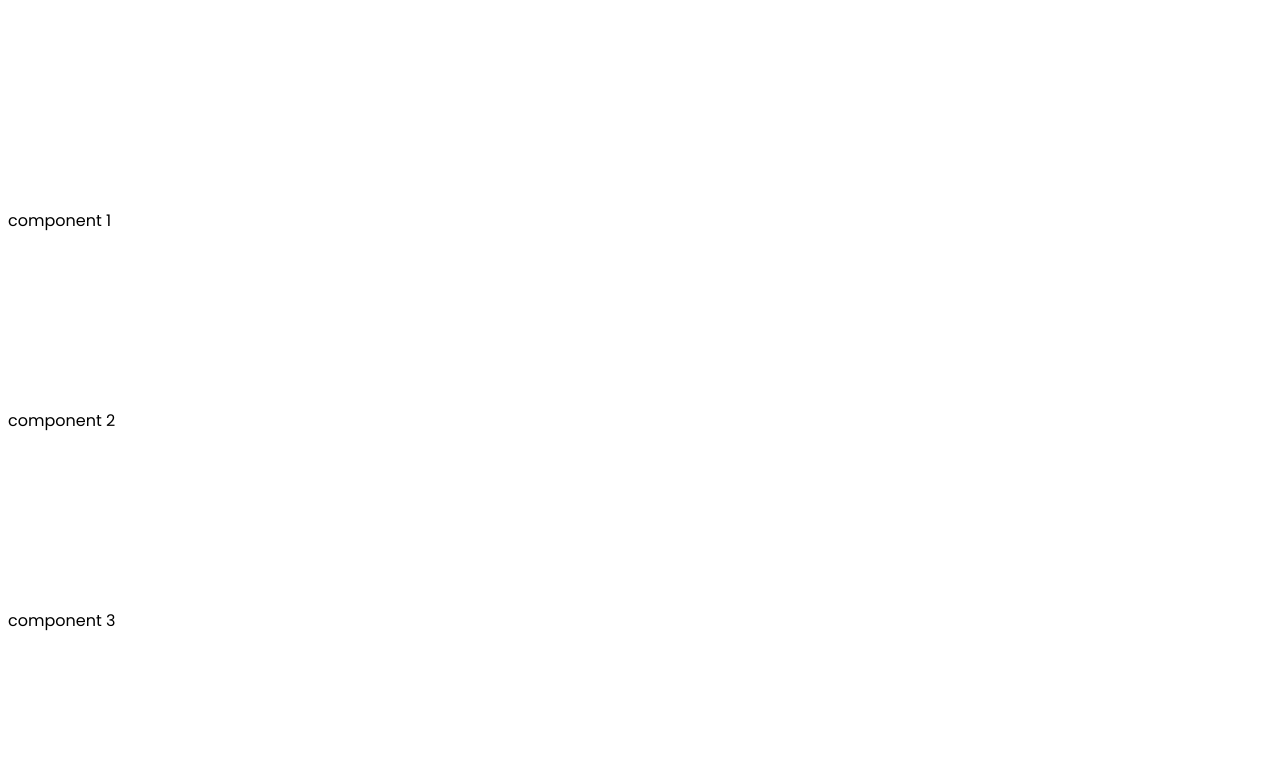
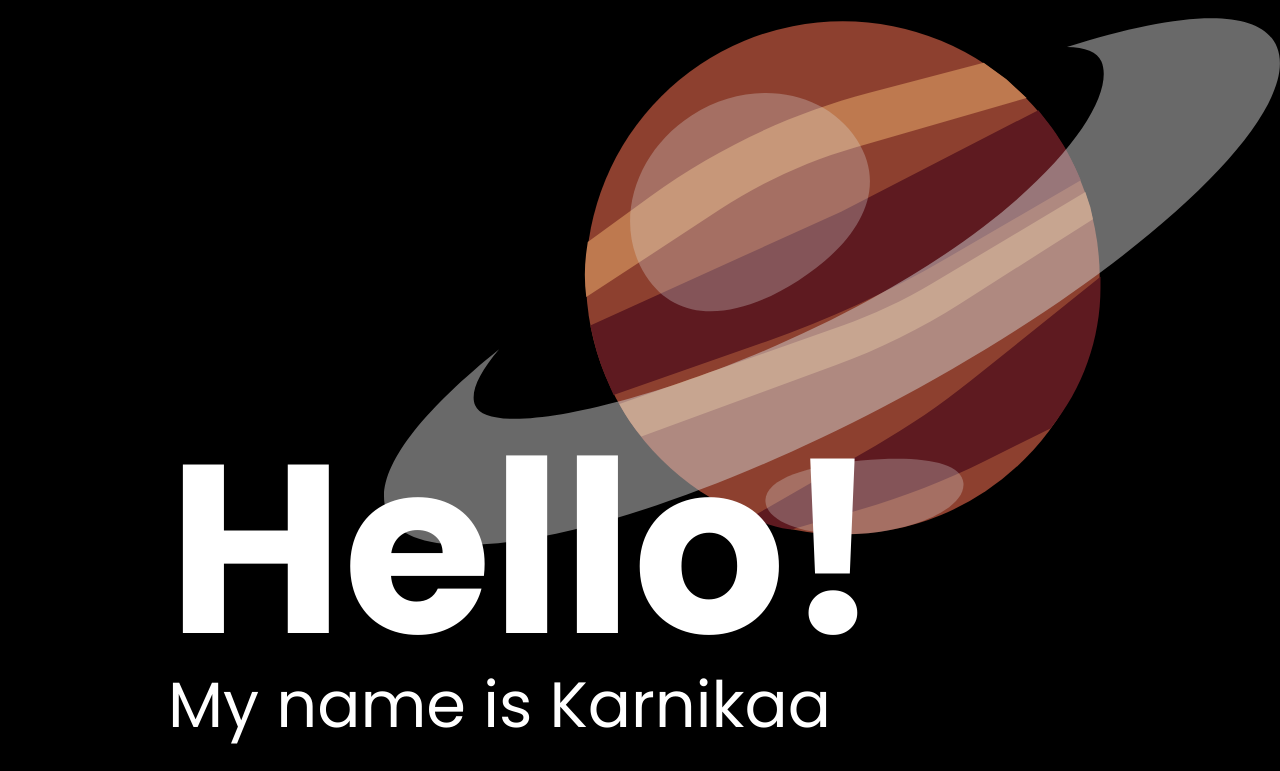
Before and after one commit to karnikaavelumani/portfolio, a SvelteKit app: page / in a window 1280 px wide. Shown: the top 771 px of the page. Built offline with nearby package versions, Linux system fonts and the light colour scheme.

Commit message:
WIP Hero Component

```diff
--- a/src/routes/hero.svelte
+++ b/src/routes/hero.svelte
@@ -1 +1,95 @@
-component 1
+<section class="hero-container">
+  <div class="hero__content">
+    <div class="hero__text">
+      <h1 class="hero__title">Hello!</h1>
+      <h2 class="hero__subtitle">My name is Karnikaa Velumani</h2>
+    </div>
+  </div>
+</section>
+
+<style>
+  :global(body) {
+    background-color: black;
+    background-image: url('/assets/planet.svg');
+    background-repeat: no-repeat;
+    background-position: -10% -5%;
+    background-size: 250%;
+  }
+
+  section {
+    display: grid;
+  }
+
+  .hero-container {
+    display: grid;
+    justify-self: center;
+    align-items: center;
+    height: 100vh;
+    width: 100%;
+  }
+
+  .hero__content {
+    display: grid;
+    grid-template-columns: 1fr;
+    justify-self: center;
+    align-items: center;
+  }
+
+  .hero__text {
+    display: grid;
+    justify-self: center;
+    align-items: center;
+    color: #fff;
+  }
+
+  .hero__title {
+    font-size: 8rem;
+    font-weight: 700;
+    margin: 0 1em 0 1em;
+  }
+
+  .hero__subtitle {
+    font-size: 2rem;
+    font-weight: 400;
+    margin: 0 1em 0 1em;
+  }
+
+  @media (min-width: 768px) {
+    :global(body) {
+      background-position: 100% 0%;
+      background-size: 70%;
+    }
+
+     section {
+      display: grid;
+    }
+
+    .hero__content {
+      display: grid;
+      grid-template-columns: 1fr 1fr;
+      justify-self: center;
+      align-items: center;
+    }
+
+    .hero__text {
+      display: grid;
+      justify-self: start;
+      margin: 0 5em 0 10rem;
+      z-index: 10;
+    }
+
+    .hero__title {
+      font-size: 15rem;
+      text-align: start;
+      margin: 0;
+      margin-bottom: -0.3em;
+    }
+
+    .hero__subtitle {
+      font-size: 4rem;
+      text-align: start;
+      margin: 0;
+    }
+
+  }
+</style>
```
Also changed, not shown: static/assets/planet.svg (added).
